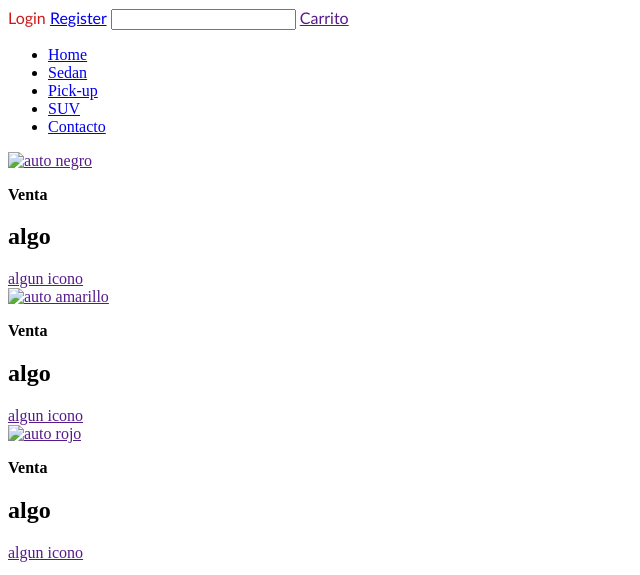
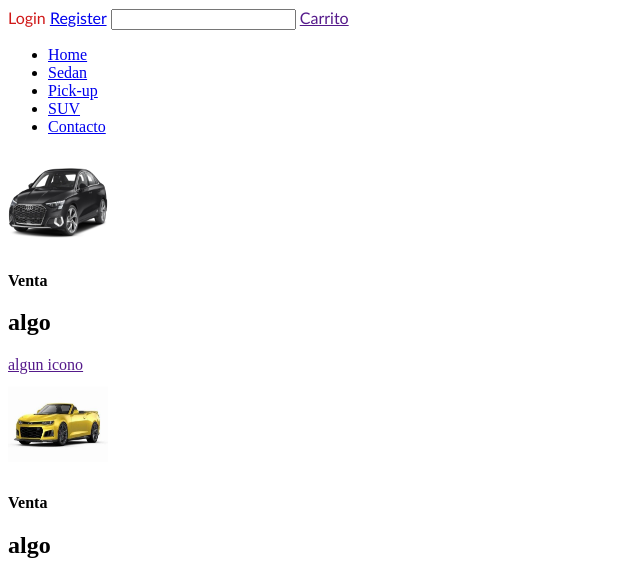
Before and after one commit to NicoValenciano/ProyectoLabo, a plain HTML site: page index.html in a window 1280 px wide. Shown: the part 153-728 px from the top of the page, without its empty margins (0-640 px from the left). Drawn offline with Linux system fonts and the light colour scheme.

Commit message:
Se suben ref de imagen de autos

```diff
--- a/index.html
+++ b/index.html
@@ -32,7 +32,7 @@
             <section>
                 <article>
                     <a href="">
-                        <img src="" alt="auto negro">
+                        <img src="img/auto_negro.jpg" alt="auto negro" width="100px" height="100px">
                         <p style="font-weight: bold; color: black;"><a>Venta</a></p>
                         <h2>algo</h2>
                         <a href="">algun icono</a>
@@ -42,7 +42,7 @@
             <section>
                 <article>
                     <a href="">
-                        <img src="" alt="auto amarillo">
+                        <img src="img/auto amarillo.jpg" alt="auto amarillo" width="100px" height="100px">
                         <p style="font-weight: bold; color: black;"><a>Venta</a></p>
                         <h2>algo</h2>
                         <a href="">algun icono</a>
@@ -52,7 +52,7 @@
             <section>
                 <article>
                     <a href="">
-                        <img src="" alt="auto rojo">
+                        <img src="img/auto_rojo.jpg" alt="auto rojo" width="100px" height="100px">
                         <p style="font-weight: bold; color: black;"><a>Venta</a></p>
                         <h2>algo</h2>
                         <a href="">algun icono</a>
```
